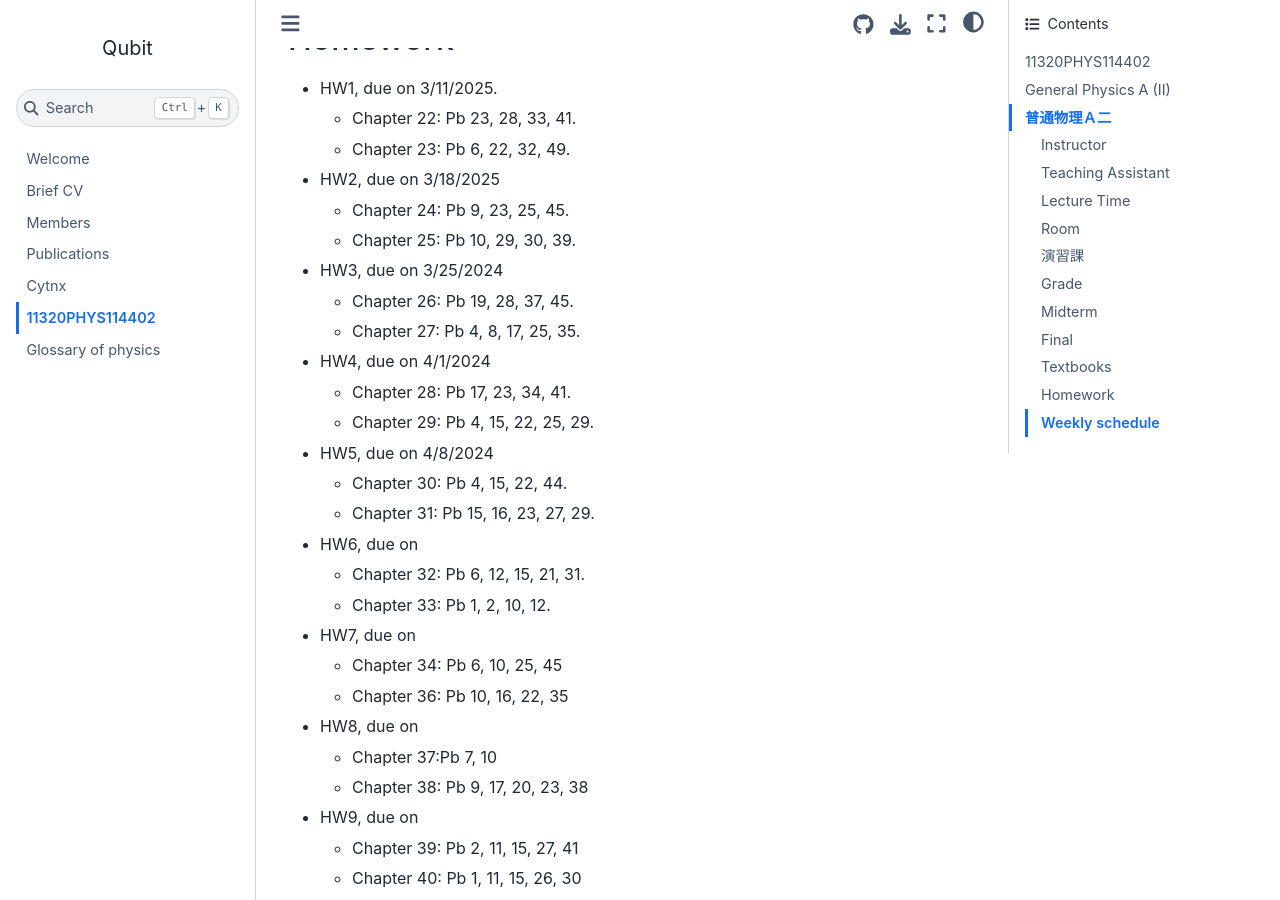
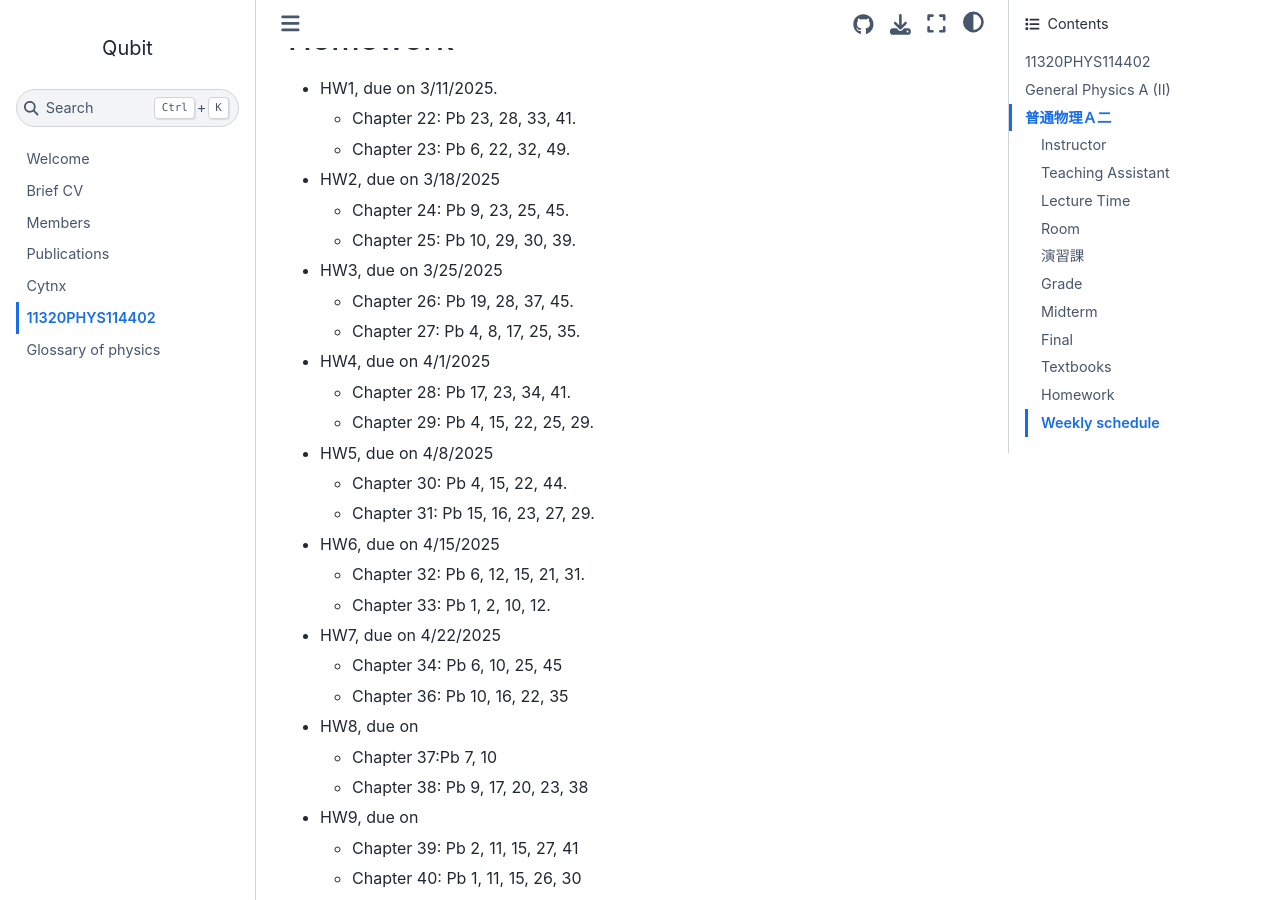
Before and after one commit to pcchen/pcchen.github.io, a Jupyter Book: the page built from teaching/11320PHYS114402.md, in a window 1280 px wide and 900 px high, scrolled down 2512 px. Built offline with Jupyter Book 1.0.4 settings and Sphinx 7.4.7 and the Sphinx Book theme 1.1.4, drawn with Linux system fonts in a browser that asks for light colours.

Commit message:
update HW

```diff
--- a/teaching/11320PHYS114402.md
+++ b/teaching/11320PHYS114402.md
@@ -71,19 +71,19 @@ In this semester we plan to cover following topics
 * HW2, due on 3/18/2025
   * Chapter 24: Pb 9, 23, 25, 45.
   * Chapter 25: Pb 10, 29, 30, 39.
-* HW3, due on 3/25/2024
+* HW3, due on 3/25/2025
   * Chapter 26: Pb 19, 28, 37, 45.
   * Chapter 27: Pb 4, 8, 17, 25, 35.
-* HW4, due on 4/1/2024
+* HW4, due on 4/1/2025
   * Chapter 28: Pb 17, 23, 34, 41.
   * Chapter 29: Pb 4, 15, 22, 25, 29.
-* HW5, due on 4/8/2024
+* HW5, due on 4/8/2025
   * Chapter 30: Pb 4, 15, 22, 44.
   * Chapter 31: Pb 15, 16, 23, 27, 29.
-* HW6, due on
+* HW6, due on 4/15/2025
   * Chapter 32: Pb 6, 12, 15, 21, 31.
   * Chapter 33: Pb 1, 2, 10, 12.
-* HW7, due on
+* HW7, due on 4/22/2025
   * Chapter 34: Pb 6, 10, 25, 45
   * Chapter 36: Pb 10, 16, 22, 35
 * HW8, due on
```
